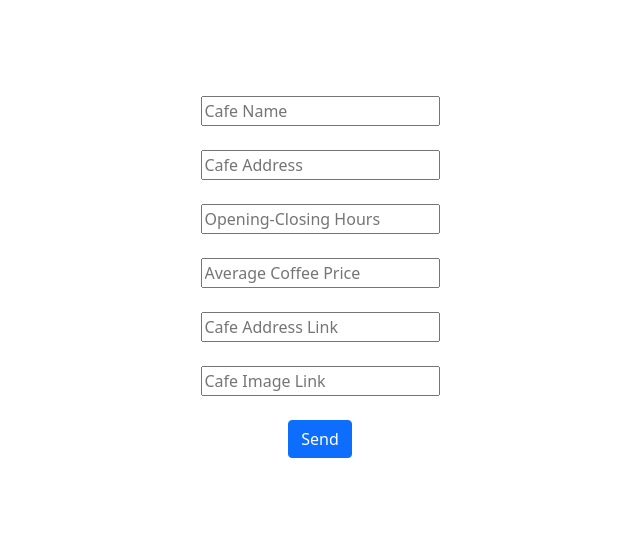
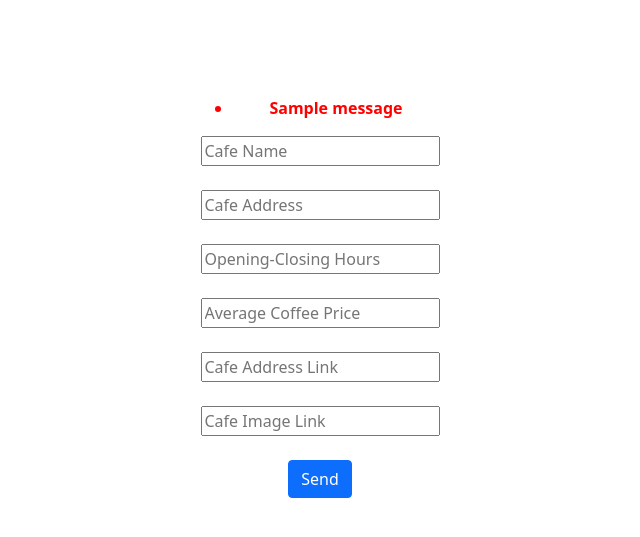
Before and after one commit to orhanuckulac0/point-laptop, a Flask app: page /suggest_cafe in a window 1280 px wide. Shown: the part 72-609 px from the top of the page, without its empty margins (320-960 px from the left). Run offline with Flask 2, Linux system fonts and the light colour scheme; a user stored in the database is signed in; tables that the repository leaves empty hold one stand-in row (values such as "Sample post"); one stand-in notice (Sample message) is shown; some libraries are stand-ins or nearby versions.

Commit message:
Update suggest_cafe.html
Added the flask messages functionality

```diff
--- a/templates/suggest_cafe.html
+++ b/templates/suggest_cafe.html
@@ -2,11 +2,21 @@
 {% include "header.html" %}
 
 <div class="container-fluid text-center align-items-center">
+
     <div class="d-flex justify-content-center text-center pt-5 mt-5">
 
-
-    <form action="{{ url_for('suggest_cafe') }}" method="post">
-
+    <form action="{{ url_for('suggest_cafe') }}" method="post" novalidate>
+        {% with messages = get_flashed_messages() %}
+                {% if messages %}
+                  <ul>
+                  {% for message in messages %}
+                   <li style="color: red;">
+                          <strong>{{ message }}</strong>
+                      </li>
+                  {% endfor %}
+                  </ul>
+                {% endif %}
+              {% endwith %}
       <!-- Cafe Name input -->
       <div class="form-outline mb-4">
         <input type="text" name="cafe_name" placeholder="Cafe Name"/>
@@ -24,7 +34,7 @@
 
       <!-- Price input -->
       <div class="form-outline mb-4">
-        <input type="text" name="avg_price" placeholder="Average Coffee Price"/>
+        <input type="number" name="avg_price" placeholder="Average Coffee Price"/>
       </div>
 
       <!-- Cafe Address Link input -->
```
